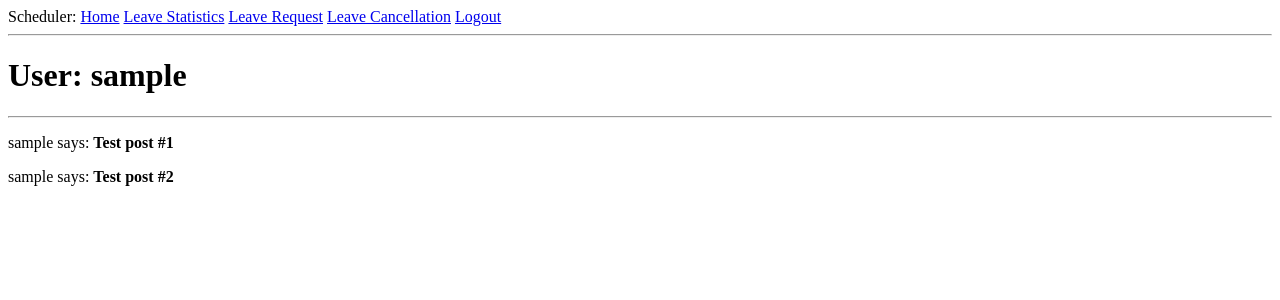
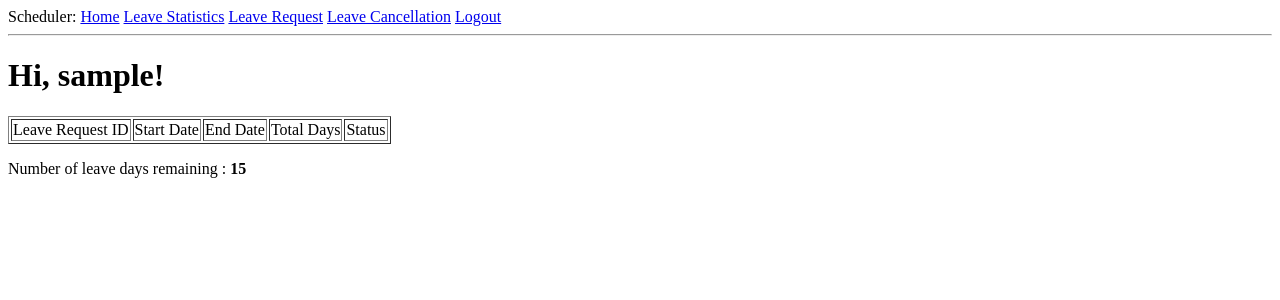
Before and after one commit to jzfal/scheduler-app, a Flask app: a page that uses app/templates/user_statistics.html in a window 1280 px wide. Shown: the top 300 px of the page. Run offline with Flask 2, Linux system fonts and the light colour scheme; the visitor is signed in with stand-in values (Sample User, id 1); data comes from the database, SQL or seed files in the repository; data that the repository does not hold is empty.

Commit message:
second update
Update leave models to include leave request status,
updated leave statistics views and template,
updated leave cancellation views and template

```diff
--- a/app/models.py
+++ b/app/models.py
@@ -53,15 +53,20 @@ class Leaves(db.Model):
     halfdaybegin = db.Column(db.Boolean)
     halfdayend = db.Column(db.Boolean)
     employee_id = db.Column(db.Integer, db.ForeignKey('users.id'))
-    # users = db.relationship('User')
+    status = db.Column(db.String(140))
 
-    # setup the relationship
 
     def __repr__(self):
         return '<Leaves {}>'.format(self.note) # for debugging later
 
 
-
+class PublicHolidays(db.Model):
+    """
+    have a form for editing public holidays
+    """
+    __tablename__ = "holidays"
+    id = db.Column(db.Integer, primary_key  = True)
+    # hoilday
 
 
 
--- a/app/routes.py
+++ b/app/routes.py
@@ -66,14 +66,29 @@ def register():
 @login_required
 def user_statistics(username):
     user = User.query.filter_by(username = username).first_or_404()
-    posts = [
-        {'author' : user, 'body' : 'Test post #1'},
-        {'author' : user, 'body' : 'Test post #2'}
-    ]
+    # posts = [
+    #     {'author' : user, 'body' : 'Test post #1'},
+    #     {'author' : user, 'body' : 'Test post #2'}
+    # ]
+    leaves = user.leaves.order_by(Leaves.id.asc()).all()
     # display the leave statistics
     # use this as a router to other pages
+    # leaves is a list, index is the leaves id
+    # print(type(leaves[1]))
+    # def count_num_leaves(start_dt, end_dt, public_ls, halfdaybegin, halfdayend):
 
-    return render_template('user_statistics.html', user = user, posts = posts)
+    mod_leaves = []
+    approved_days = 0
+    for i in range(len(leaves)):
+        working_days = count_num_leaves(leaves[i].startdate,leaves[i].enddate, leaves[i].halfdayend,leaves[i].halfdaybegin)
+        mod_leaves.append({'leave_id':leaves[i].id,'startdate':leaves[i].startdate, 'enddate': leaves[i].enddate, 'TotalDays':working_days, "Status": leaves[i].status})
+        if leaves[i].status == "Approved":
+            # have to log this in the admin side
+            approved_days += working_days
+    # print(leaves[1].id)
+    # return render_template('user_statistics.html', user = user, leaves = leaves, temp_ls = temp_ls)
+    number_of_leaves_remaining = 15 - approved_days # take this minus the number of days that have approved leaves
+    return render_template('user_statistics.html', user = user, mod_leaves = mod_leaves, number_of_leaves_remaining = number_of_leaves_remaining)
 
 
 
@@ -85,14 +100,26 @@ def leave_cancel(username):
     # once form is validated, we need to upadate the db for leaves of the user
     user = User.query.filter_by(username = username).first_or_404()
     leaves = user.leaves.order_by(Leaves.id.asc()).all()
-    return render_template('cancel.html', leaves = leaves, user = user, username = username)
-#     leaves = Leave.query.filter_by(userid = user)
+    mod_leaves = []
+    approved_days = 0
+    for i in range(len(leaves)):
+        print(leaves[i].status)
+        if leaves[i].status == "Approved" or leaves[i].status ==  "Created":
+            # approved status only by admin
+            working_days = count_num_leaves(leaves[i].startdate,leaves[i].enddate, leaves[i].halfdayend,leaves[i].halfdaybegin)
+            mod_leaves.append({'leave_id':leaves[i].id,'startdate':leaves[i].startdate, 'enddate': leaves[i].enddate, 'TotalDays':working_days, "Status": leaves[i].status})
+        else:
+            continue
+
+    return render_template('cancel.html', leaves = mod_leaves, user = user, username = username)
 
 
 @app.route('/handle_data', methods = ['POST','GET'])
 @login_required
 def handle_data():
-
+    """
+    this view is linked to cancelling leave view
+    """
     # user = User.query.filter_by(username = current_user.username).first_or_404()
     path = request.form.getlist("returnthis")
     path = [int(p) for p in path]
@@ -119,10 +146,46 @@ def handle_data():
 def leave_request(username):
     form = LeaveRequestForm()
     if form.validate_on_submit():
-        leave = Leaves(startdate = form.startdate.data, enddate = form.enddate.data, note = form.note.data, halfdaybegin = form.halfdaybegin.data, halfdayend = form.halfdayend.data, employee = User.query.filter_by(username = username).first())
+        leave = Leaves(startdate = form.startdate.data, enddate = form.enddate.data, note = form.note.data, halfdaybegin = form.halfdaybegin.data, halfdayend = form.halfdayend.data, employee = User.query.filter_by(username = username).first(), status = "Created")
         db.session.add(leave)
         db.session.commit()
         flash("Leave request submitted")
         return redirect('/user_statistics/{}'.format(username)) # fill in the route
         # redirect()
     return render_template('leaverequest.html', title = "Leave Request", form = form)
+
+
+def count_num_leaves(start_dt, end_dt, halfdayend, halfdaybegin):
+        """
+        Helper function to calculate number of work days
+        public_ls is a list of public holidays without weekends
+        """
+        num_days = (end_dt -start_dt).days +1
+        num_weeks =(num_days)//7
+        a=0
+        #condition 1
+        if end_dt.strftime('%a')=='Sat':
+            if start_dt.strftime('%a') != 'Sun':
+                a= 1
+        #condition 2
+        if start_dt.strftime('%a')=='Sun':
+            if end_dt.strftime('%a') !='Sat':
+                a =1
+        #condition 3
+        if end_dt.strftime('%a')=='Sun':
+            if start_dt.strftime('%a') not in ('Mon','Sun'):
+                a =2
+        #condition 4
+        if start_dt.weekday() not in (0,6):
+            if (start_dt.weekday() -end_dt.weekday()) >=2:
+                a =2
+        working_days =num_days -(num_weeks*2)-a
+
+        less = 0
+        if halfdayend or halfdaybegin:
+            if halfdaybegin and halfdayend:
+                less += 2
+            else:
+                less += 1
+
+        return working_days - less
--- a/app/templates/user_statistics.html
+++ b/app/templates/user_statistics.html
@@ -1,11 +1,27 @@
 {% extends "base.html" %}
 
 {% block content %}
-    <h1>User: {{ user.username }}</h1>
-    <hr>
-    {% for post in posts %}
-    <p>
-    {{ post.author.username }} says: <b>{{ post.body }}</b>
+    <h1>Hi, {{current_user.username}}!</h1>
+    <table border="1">
+        <tr>
+            <td>Leave Request ID</td>
+            <td>Start Date</td>
+            <td>End Date</td>
+            <td>Total Days</td>
+            <td>Status</td>
+        </tr>
+        {% for leave in mod_leaves %}
+        <tr>
+            <td>{{ leave.leave_id }}</td>
+            <td>{{ leave.startdate }}</td>
+            <td>{{ leave.enddate }}</td>
+            <td>{{ leave.TotalDays}}</td>
+            <td>{{ leave.Status}}</td>
+        </tr>
+        {% endfor %}
+    </table>
+
+    <p>Number of leave days remaining :
+        <b>{{ number_of_leaves_remaining}}</b>
     </p>
-    {% endfor %}
 {% endblock %}
```
Also changed, not shown: app/templates/cancel.html (+5 -2 lines), README.md.
